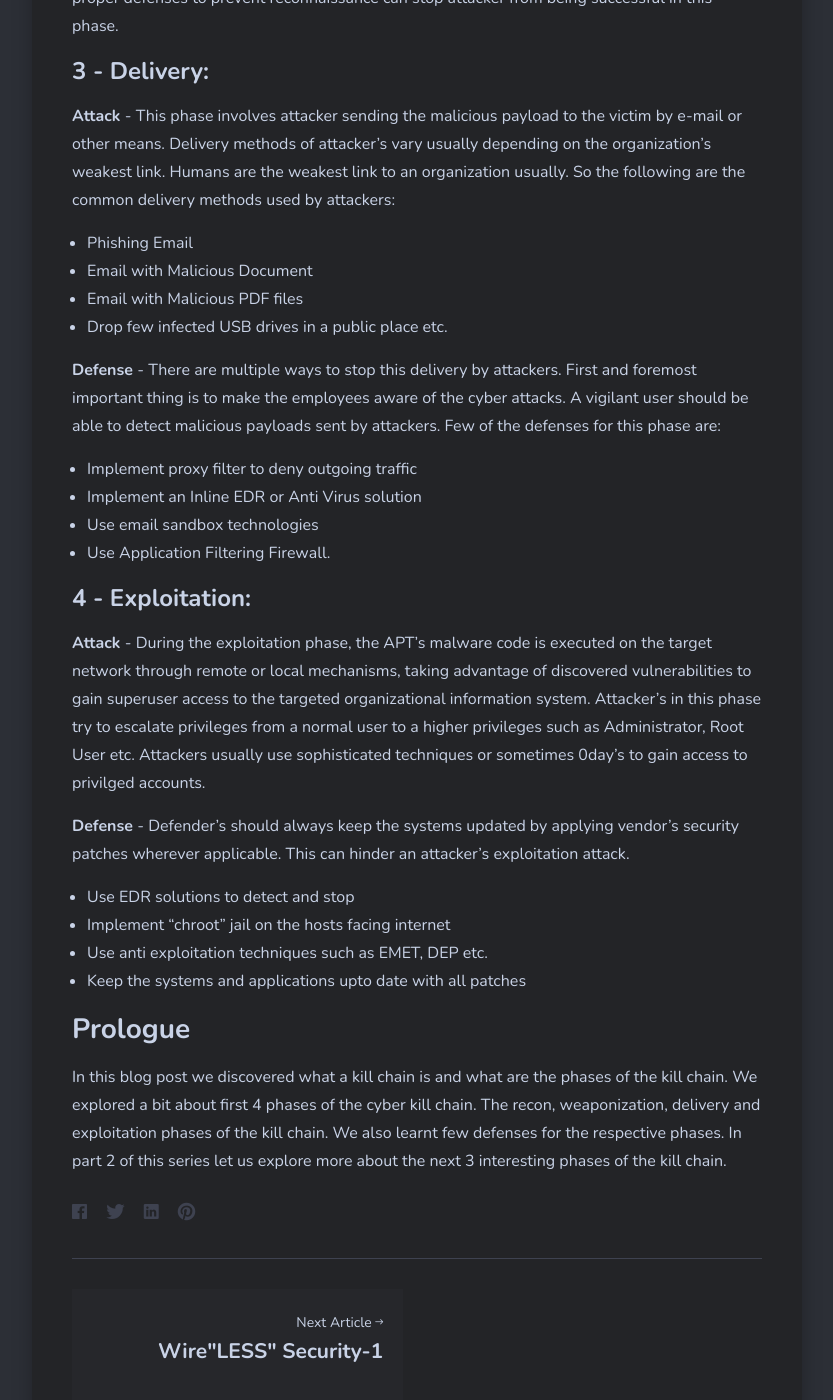
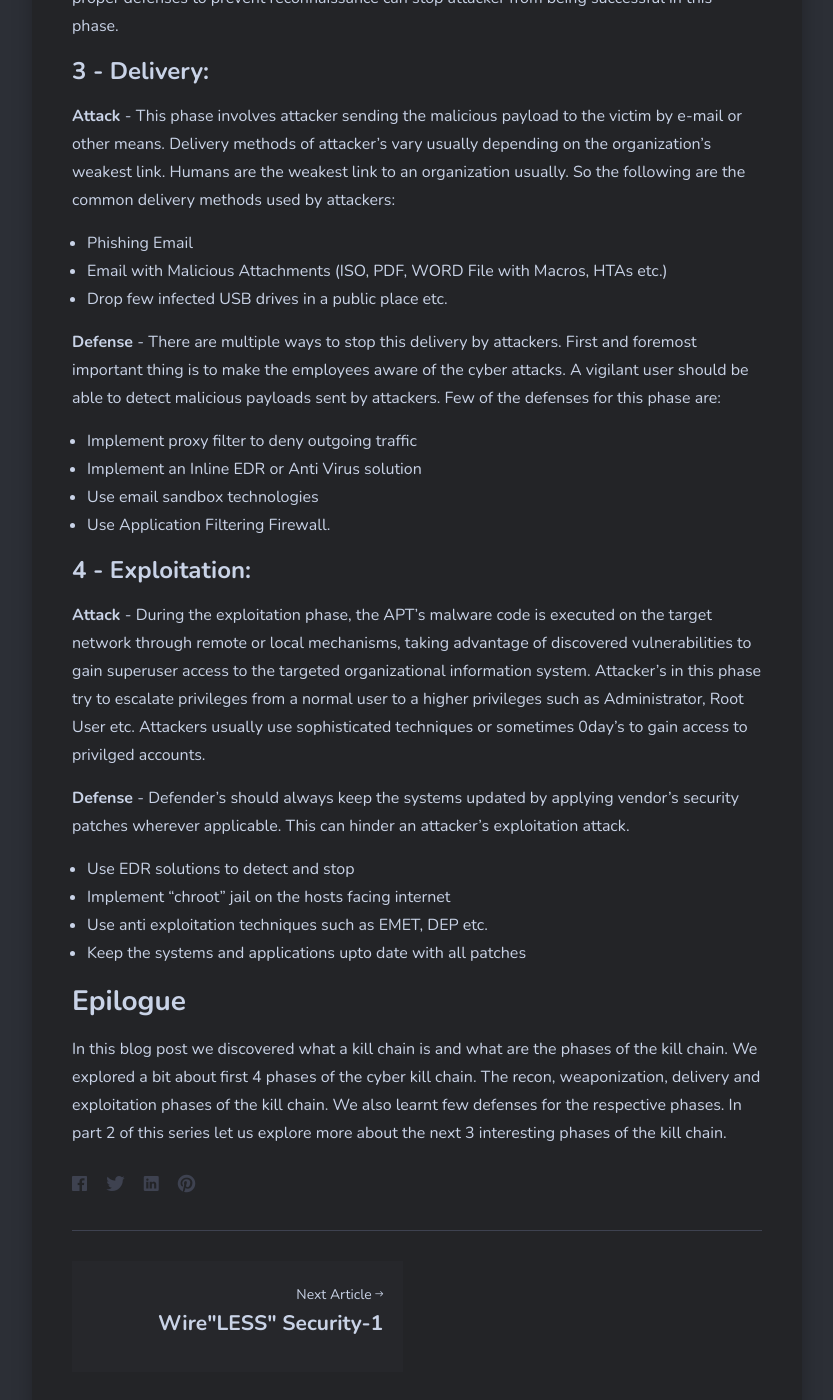
Before and after one commit to hzsolt21/hzsolt21.github.io, a Jekyll site: the page built from _posts/2019-06-25-part1-CyberKillChain.markdown, in a window 1280 px wide and 1400 px high, scrolled down 2678 px. Shown: the whole window, without its empty margins (23-856 px from the left). Built offline with Jekyll 4.4.1, drawn with Linux system fonts in a browser that asks for light colours; comment, search, counter and statistics services are not loaded.

Commit message:
Made few corrections to KillChain Post

```diff
--- a/_posts/2019-06-25-part1-CyberKillChain.markdown
+++ b/_posts/2019-06-25-part1-CyberKillChain.markdown
@@ -53,8 +53,7 @@ So it basically means the attack may involve one or more of the following techni
 <h3> 3 - Delivery: </h3>
 <b> Attack </b> - This phase involves attacker sending the malicious payload to the victim by e-mail or other means. Delivery methods of attacker's vary usually depending on the organization's weakest link. Humans are the weakest link to an organization usually. So the following are the common delivery methods used by attackers:
 * Phishing Email
-* Email with Malicious Document
-* Email with Malicious PDF files
+* Email with Malicious Attachments (ISO, PDF, WORD File with Macros, HTAs etc.)
 * Drop few infected USB drives in a public place etc.
 
 
@@ -75,5 +74,5 @@ A vigilant user should be able to detect malicious payloads sent by attackers. F
 * Keep the systems and applications upto date with all patches
 
 
-<h2> Prologue </h2>
+<h2> Epilogue </h2>
 In this blog post we discovered what a kill chain is and what are the phases of the kill chain. We explored a bit about first 4 phases of the cyber kill chain. The recon, weaponization, delivery and exploitation phases of the kill chain. We also learnt few defenses for the respective phases. In part 2 of this series let us explore more about the next 3 interesting phases of the kill chain.
```
